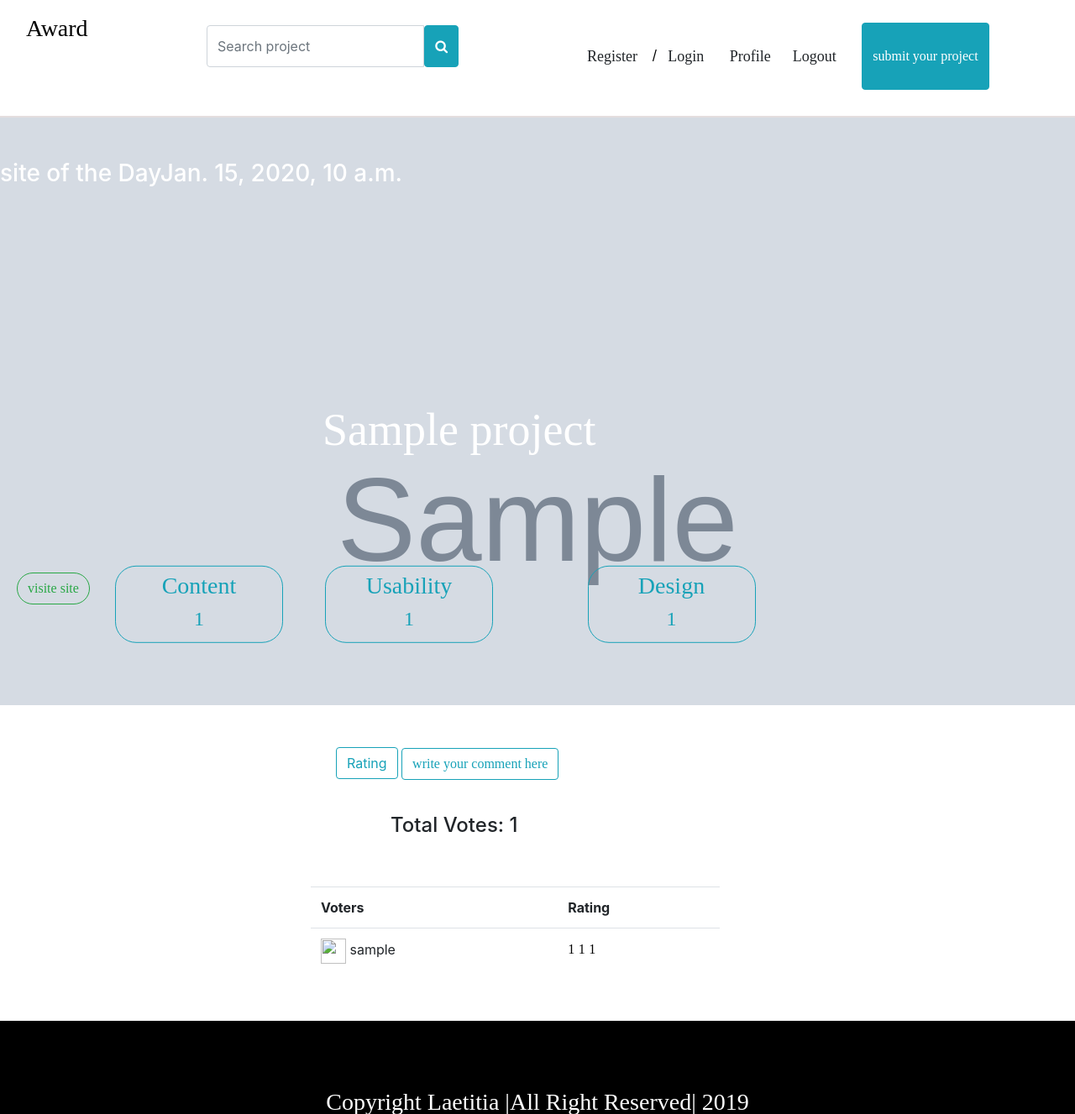
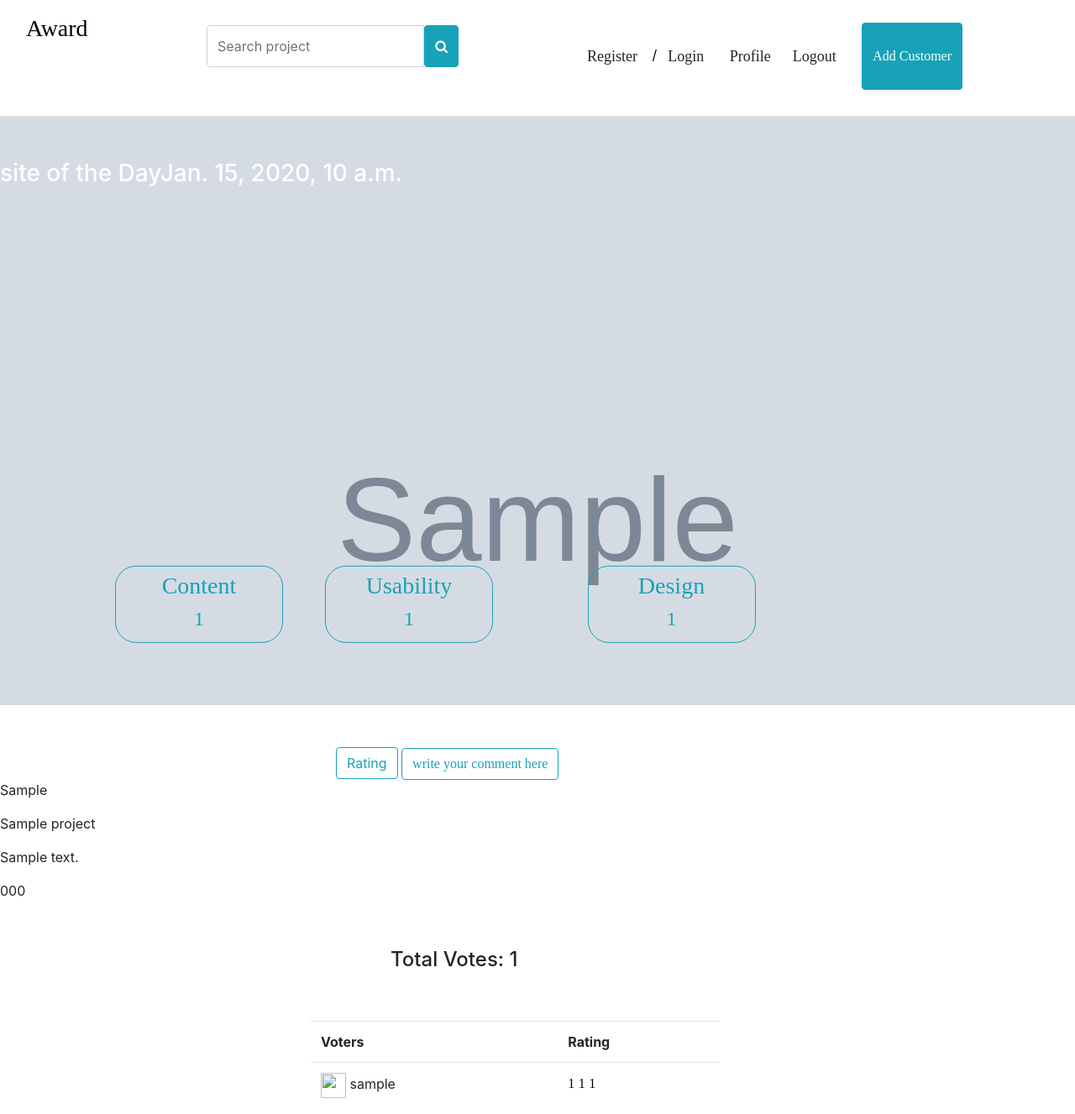
Before and after one commit to laetitia123/Mobicash, a Django app: page /own_page/1 in a window 1280 px wide. Shown: the top 1327 px of the page at 84% size. Run offline with Django 3.2, Linux system fonts and the light colour scheme; a user stored in the database is signed in; tables that the repository leaves empty hold one stand-in row (values such as "Sample post"); grey boxes marked "Sample" are stand-in pictures; some libraries are stand-ins or nearby versions; some web fonts are replaced.

Commit message:
add customer

```diff
--- a/mobicashapp/forms.py
+++ b/mobicashapp/forms.py
@@ -61,10 +61,10 @@ class uploadimageForm(forms.ModelForm):
         widgets = {
             'tags': forms.CheckboxSelectMultiple(),
         }
-class uploadimageForm(forms.ModelForm):
+class uploadCustomerForm(forms.ModelForm):
     class Meta:
         model = Project
-        exclude = ['editor', 'pub_date']
+        exclude = ['editor', 'pub_date' ]
         widgets = {
             'tags': forms.CheckboxSelectMultiple(),
         }
--- a/mobicashapp/models.py
+++ b/mobicashapp/models.py
@@ -7,8 +7,12 @@ from django.db.models.signals import post_save
 from django .core.validators import MaxValueValidator
 
 class Project(models.Model):
-    title = models.CharField(max_length =60)
+    sku= models.CharField(max_length =60)
+    upc= models.CharField(max_length =60)
+    pname= models.CharField(max_length =60)
     description=models.CharField(max_length =360)
+    taxcode= models.CharField(max_length =60)
+    tax_rate= models.CharField(max_length =60)
     profile = models.ForeignKey(User,on_delete=models.CASCADE)
     pub_date = models.DateTimeField(auto_now_add=True)
     image = models.ImageField(upload_to = 'projectes/')
--- a/mobicashapp/templates/navbar.html
+++ b/mobicashapp/templates/navbar.html
@@ -36,7 +36,7 @@
               <a class='btn btn-default' style="font-size:18px;" href="/accounts/register/">Register</a> /<a class='btn btn-default'style="font-size:18px;" href="accounts/login">Login</a>
 
               <a class='btn btn-default'style="font-size:18px" href="{%url 'mine'%}">Profile</a><a class='btn btn-default'style="font-size:18px;" href="/logout">Logout</a>
-            <a  class='btn btn-default'style="font-size:18px" href="{%url 'new-article'%}"><button class="btn btn-info" style="padding-top:-65px;height:80px;"> submit your project</button></a>
+            <a  class='btn btn-default'style="font-size:18px" href="{%url 'add-customer'%}"><button class="btn btn-info" style="padding-top:-65px;height:80px;"> Add Customer</button></a>
 
 
         </ul>
--- a/mobicashapp/templates/new_article.html
+++ b/mobicashapp/templates/new_article.html
@@ -22,7 +22,7 @@
   <div class="container">
     <div class="col-sm-2"></div>
     <div class="col-sm-6">
-  <form  action="{%url 'new-article'%}" method="post" enctype="multipart/form-data">
+  <form  action="{%url 'add-customer'%}" method="post" enctype="multipart/form-data">
     {%csrf_token%}
 
     {% bootstrap_form form%}
--- a/mobicashapp/templates/page.html
+++ b/mobicashapp/templates/page.html
@@ -20,8 +20,7 @@
         <header style="background-image: url('{{images.image.url}}')">
                 <h1 class="me">{{images.title}} </h1>
                 <h3 style="color:white;padding-top:50px;">site of the Day{{images.pub_date}}</h3>
-                <a href="{{images.link}}"  target="_blank"><button class="btn btn-outline-success" style="border-radius:50px;margin-left:20px;margin-top:450px;" >visite site</button></a>
-    <!-- <img src="{{images.image.url}}"class="image-responsive" width="350" style="height:200px;margin-top:20px"> -->
+
 </a>
 </header>
 
@@ -79,6 +78,10 @@ aria-hidden="true">
 </div>
 </div>
 </div>
+<p>{{images.sku}}</p>
+<p>{{images.pname}}</p>
+<p>{{images.description}}</p>
+<p>{{images.taxcode}}</p>
 
 
 {% endfor %}
--- a/mobicashapp/urls.py
+++ b/mobicashapp/urls.py
@@ -8,7 +8,7 @@ urlpatterns=[
 
     url(r'myaccount/', views.mine, name='myaccount'),
     url(r'^article/(\d+)',views.article,name ='article'),
-    url(r'^new/article$', views.new_article, name='new-article'),
+    url(r'^new/article$', views.add_customer, name='add-customer'),
 
     url(r'comment/(\d+)/$', views.add_comment, name='comment'),
     url(r'myaccount/', views.mine, name='mine'),
--- a/mobicashapp/views.py
+++ b/mobicashapp/views.py
@@ -42,7 +42,7 @@ def news_today(request):
         form = uploadimageForm(request.POST)
         if form.is_valid():
             print('valid')
-            title = form.cleaned_data['your_title']
+            sku = form.cleaned_data['your_title']
             email = form.cleaned_data['email']
             recipient = NewsLetterRecipients(title = title,email =email)
             recipient.save()
@@ -62,10 +62,10 @@ def article(request,article_id):
         raise Http404()
     return render(request,"all-news/article.html", {"article":article})
 @login_required(login_url='/accounts/login/')
-def new_article(request):
+def add_customer(request):
     current_user = request.user
     if request.method == 'POST':
-        form = uploadimageForm(request.POST, request.FILES)
+        form = uploadCustomerForm(request.POST, request.FILES)
         if form.is_valid():
             article = form.save(commit=False)
             article.editor = current_user
@@ -73,7 +73,7 @@ def new_article(request):
         return redirect(news_today)
 
     else:
-        form = uploadimageForm()
+        form = uploadCustomerForm()
     return render(request, 'new_article.html', {"form": form})
 
 @login_required(login_url='/accounts/login/')
```
Also changed, not shown: media/projectes/coding5.jpeg (added), media/projectes/coding5_8AbxqLd.jpeg (added), media/projectes/coding5_DLPQ3M3.jpeg (added), media/projectes/coding5_KNcYySg.jpeg (added), media/projectes/coding5_WohpiUB.jpeg (added), mobicashapp/form.py (deleted), mobicashapp/migrations/0002_auto_20200220_0055.py (added).
